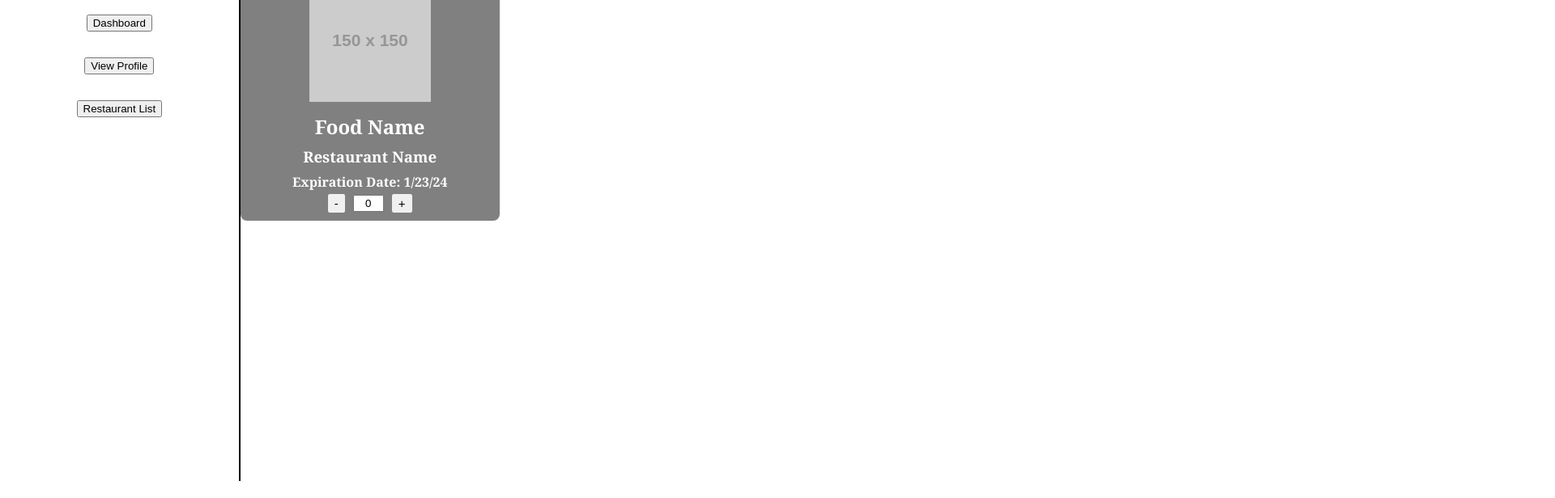
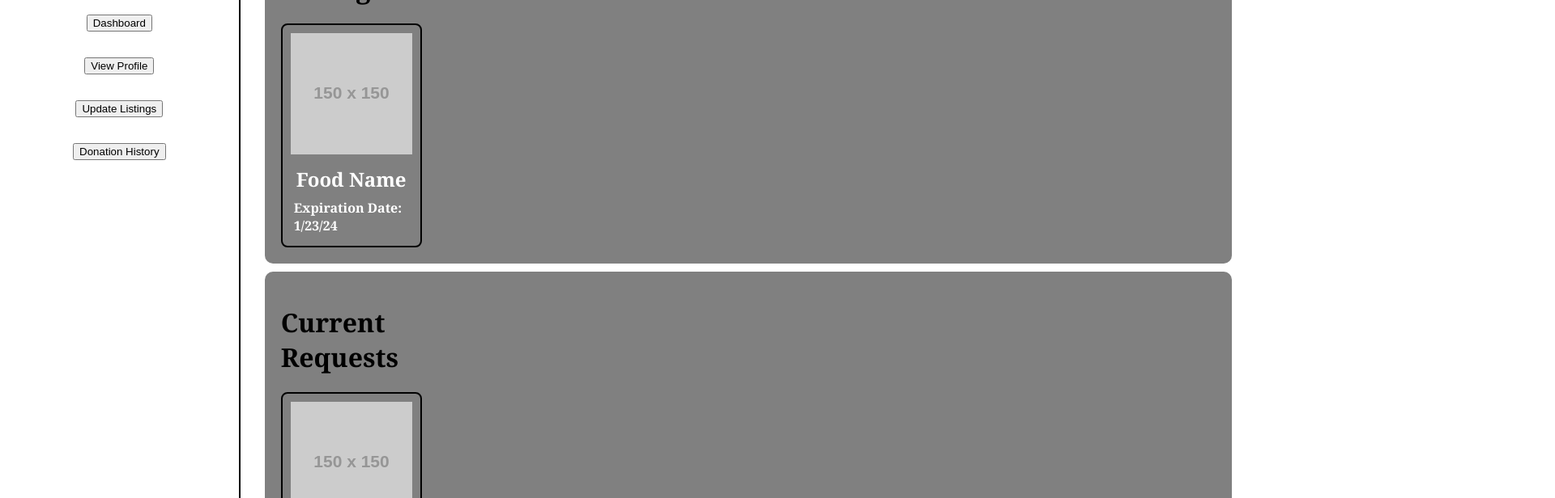
Before and after one commit to FTL-2024-Pod-C/leftover-love-ui, a React (Vite) app: page /food-dashboard in a window 1280 px wide. Shown: the part 280-896 px from the top of the page at 81% size, 1920 px wide, since content can reach past the window. Before the commit the page ends 875 px from the top, so only its background shows below. Built offline with nearby package versions, Linux system fonts and the light colour scheme.

Commit message:
Added Restaurant Dashboard

```diff
--- a/src/App.jsx
+++ b/src/App.jsx
@@ -6,6 +6,7 @@ import MeetTheCreatorsPage from './Pages/MeetTheCreatorsPage';
 import SignUpPage from './Pages/SignUpPage.jsx';
 import LoginPage from './Pages/LoginPage.jsx';
 import FoodPantryDashboard from './Pages/FoodPantryDashboard.jsx';
+import RestaurantDashboard from './Pages/RestaurantDashboard.jsx';
 
 const App = () => {
   return (
@@ -16,7 +17,7 @@ const App = () => {
           <Route path="/meet-the-creators" element={<MeetTheCreatorsPage />} />
           <Route path="/login" element={<LoginPage />} />
           <Route path="/sign-up" element={<SignUpPage />} />
-          <Route path="/food-dashboard" element={<FoodPantryDashboard />} />
+          <Route path="/food-dashboard" element={<RestaurantDashboard />} />
           <Route path="/editProfilePage" element={<editProfilePage />} />
           {/* Other routes */}
         </Routes>
--- /dev/null
+++ b/src/Components/RestaurantCard/RestaurantCard.css
@@ -0,0 +1,56 @@
+.foodCardBox {
+    background-color: gray;
+    width: auto;
+    max-width: 300px;
+    height: auto;
+    display: flex;
+    align-items: center;
+    justify-content: center;
+    flex-direction: column;
+    color: white;
+    border-radius: 8px;
+    padding: 10px;
+    border: 2px solid black;
+  }
+
+.foodCardDetails{
+    display: flex;
+    align-items: center;
+    justify-content: center;
+    flex-direction: column;
+    padding-top: 10px;
+}
+
+.foodCardName, .expirationDate {
+    margin: 4px;
+  }
+
+/* These lines of code remove the default
+   in the text field increment/decrement buttons */
+.quantityControl input::-webkit-outer-spin-button,
+.quantityControl input::-webkit-inner-spin-button {
+    -webkit-appearance: none;
+    margin: 0;
+}
+
+.quantityControl {
+    display: flex;
+    align-items: center;
+}
+
+/* Controls size of input box */
+  .quantityControl input {
+    width: 30px;
+    text-align: center;
+    margin: 0 10px;
+}
+
+/* Controls size/styling of increment/decrement buttons */
+.quantityControl button {
+    font-size: 15px;
+    cursor: pointer;
+    border-radius: 10%; /* Make the button circular */
+    border: 2px solid #0000; /* Optional: Add a border */
+    background-color: #f0f0f0; /* Optional: Add a background color */
+    color: black;
+    }
--- /dev/null
+++ b/src/Components/RestaurantCard/RestaurantCard.jsx
@@ -0,0 +1,17 @@
+import React, { useState } from 'react';
+import "./RestaurantCard.css";
+
+const RestaurantCard = () => {
+
+  return (
+    <div className="foodCardBox">
+        <img className="foodCardImage" src="https://via.placeholder.com/150"/>
+        <div className="foodCardDetails">
+            <h2 className="foodCardName">Food Name</h2>
+            <h4 className="expirationDate">Expiration Date: 1/23/24</h4>
+        </div>
+    </div>
+  );
+}
+
+export default RestaurantCard
--- /dev/null
+++ b/src/Components/RestaurantDashboardButtons/RestaurantDashboardButtons.css
@@ -0,0 +1,15 @@
+
+/* Refers to JUST the buttons */
+.allButtons {
+    display: flex;
+    flex-direction: column;
+    gap: 30px;
+    align-items: center;
+}
+
+/* Refers to the container encasing the buttons */
+.buttonBox {
+    display: inline-block;
+    padding-right: 105px;
+    padding: 30px 5px 450px 5px;
+}
--- /dev/null
+++ b/src/Components/RestaurantDashboardButtons/RestaurantDashboardButtons.jsx
@@ -0,0 +1,27 @@
+import React from 'react'
+import { Link } from 'react-router-dom';
+import "./RestaurantDashboardButtons.css";
+
+const RestaurantDashboardButtons = () => {
+  return (
+    <div className='buttonBox'>
+        <div className="allButtons">
+        {/* Routing of buttons */}
+        <Link to="/restaurantDashboard">
+            <button className="dashboardButton">Dashboard</button>
+        </Link>
+        <Link to="/restaurantProfilePage">
+            <button className="dashboardButton">View Profile</button>
+        </Link>
+        <Link to="/updateListings">
+            <button className="dashboardButton">Update Listings</button>
+        </Link>
+        <Link to="/donationHistory">
+            <button className="dashboardButton">Donation History</button>
+        </Link>
+        </div>
+    </div>
+  )
+}
+
+export default RestaurantDashboardButtons
--- /dev/null
+++ b/src/Components/RestaurantDashboardMain/RestaurantDashboardMain.css
@@ -0,0 +1,19 @@
+.currentListingsBox {
+    background-color: gray;
+    border-radius: 10px;
+    padding: 20px;
+    margin: 10px 0;
+    padding-right: 1000px;
+  }
+
+.currentRequestsBox {
+    background-color: gray;
+    border-radius: 10px;
+    padding: 20px;
+    margin: 10px 0;
+    padding-right: 1000px;
+}
+
+.restaurantDashboardMainBox {
+    padding-left: 30px;
+}
--- /dev/null
+++ b/src/Components/RestaurantDashboardMain/RestaurantDashboardMain.jsx
@@ -0,0 +1,22 @@
+import React from 'react'
+import "./RestaurantDashboardMain.css";
+import RestaurantCard from '../RestaurantCard/RestaurantCard.jsx';
+
+const RestaurantDashboardMain = () => {
+  return (
+    <>
+    <div className="restaurantDashboardMainBox">
+        <div className="currentListingsBox">
+            <h1 className="boxTitles">Current Listings</h1>
+            <RestaurantCard />
+        </div>
+        <div className="currentRequestsBox">
+            <h1 className="boxTitles">Current Requests</h1>
+            <RestaurantCard />
+        </div>
+    </div>
+    </>
+  )
+}
+
+export default RestaurantDashboardMain
--- /dev/null
+++ b/src/Pages/RestaurantDashboard.css
@@ -0,0 +1,10 @@
+.leftColumn {
+    display: flex;
+    flex-direction: column;
+    border-right: 2px solid #000;
+}
+
+.wholePage {
+    display: flex;
+    flex-direction: row;
+}
--- /dev/null
+++ b/src/Pages/RestaurantDashboard.jsx
@@ -0,0 +1,29 @@
+import React from 'react'
+import { Link } from 'react-router-dom';
+import DashboardHeader from '../Components/DashboardHeader/DashboardHeader.jsx';
+import DashboardProfileSection from '../Components/DashboardProfileSection/DashboardProfileSection.jsx';
+import RestaurantDashboardButtons from '../Components/RestaurantDashboardButtons/RestaurantDashboardButtons.jsx';
+import RestaurantDashboardMain from '../Components/RestaurantDashboardMain/RestaurantDashboardMain.jsx';
+import './RestaurantDashboard.css';
+
+const RestaurantDashboard = () => {
+  return (
+    <>
+    <div className="wholePage">
+        {/* leftColumn refers to the sidebar */}
+        <div className="leftColumn">
+            <DashboardProfileSection />
+            <Link to="/editProfilePage">Edit Profile</Link>
+            <RestaurantDashboardButtons/>
+        </div>
+        <div className="rightColumn">
+            <DashboardHeader />
+            <Link to="/">Back to Home</Link>
+            <RestaurantDashboardMain />
+        </div>
+    </div>
+  </>
+  )
+}
+
+export default RestaurantDashboard
```
